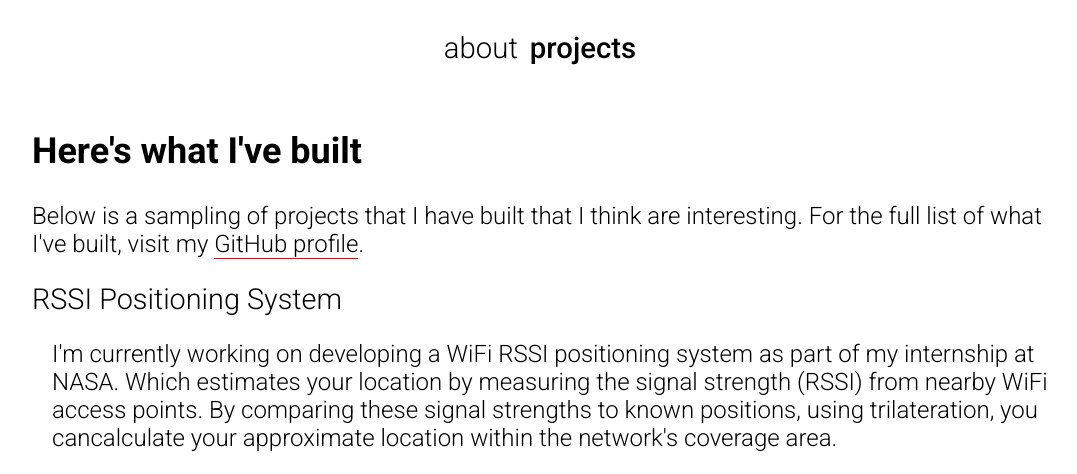
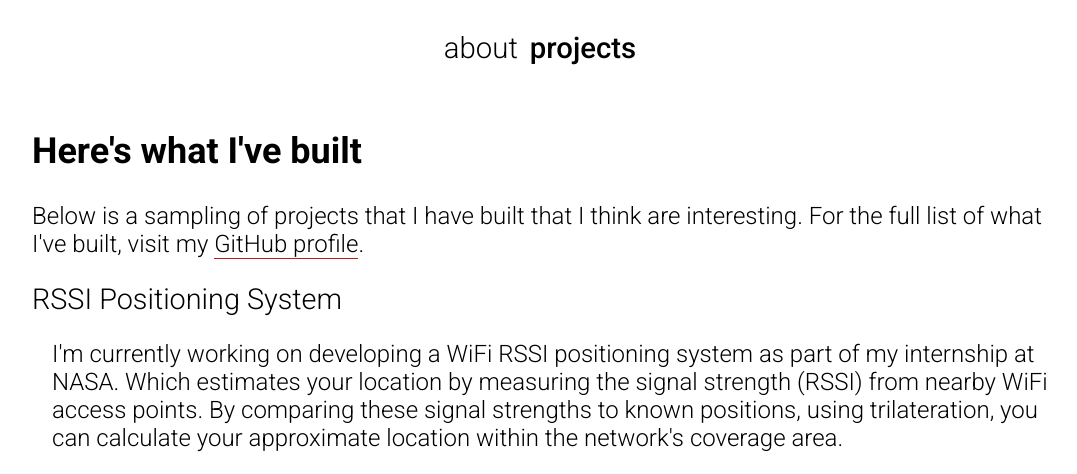
Before and after one commit to mkslge/mkslge.github.io, a website: page docs/projects.html in a window 1280 px wide. Shown: the top 474 px of the page, without its empty margins (96-1173 px from the left). Drawn offline with Linux system fonts and the light colour scheme; grey boxes are pictures that could not be loaded.

Commit message:
fixed typo

```diff
--- a/docs/projects.html
+++ b/docs/projects.html
@@ -330,7 +330,7 @@ a {
     <div class="project-description">
       <p>I'm currently working on developing a WiFi RSSI positioning system as part of my internship at NASA.
         Which estimates your location by measuring the signal strength (RSSI) from nearby WiFi access points.
-         By comparing these signal strengths to known positions, using trilateration, you cancalculate your approximate location within
+         By comparing these signal strengths to known positions, using trilateration, you can calculate your approximate location within
         the network's coverage area.</p>
     </div>
     <div class="project-photo">
```
Also changed, not shown: projects.html (+1 -1 lines).
